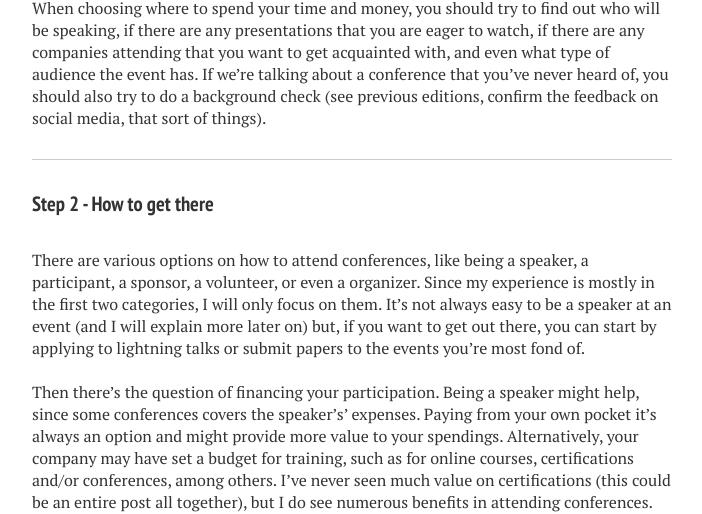
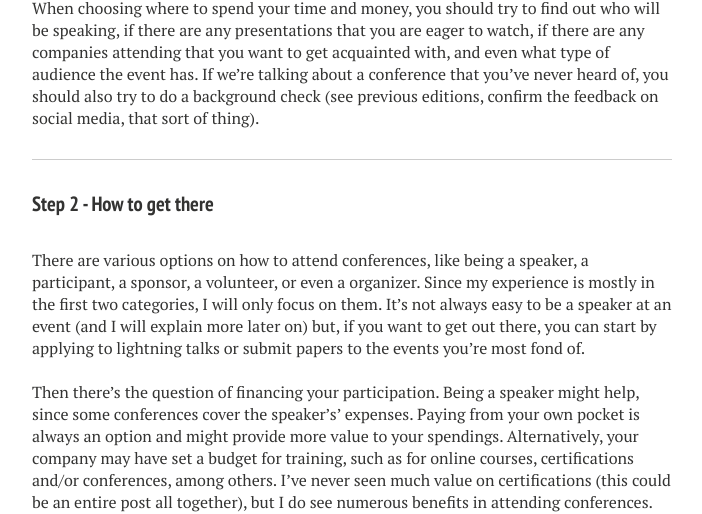
Before and after one commit to kintoandar/kintoandar.github.io, a Jekyll site: the page built from _posts/2017-01-17-Survival-guide-to-tech-conferences.md, in a window 1280 px wide and 900 px high, scrolled down 1540 px. Shown: the part 263-777 px from the top of the window, without its empty margins (288-990 px from the left). Built offline with Jekyll 4.4.1, drawn with Linux system fonts in a browser that asks for light colours; nearby versions of some CDN libraries; comment, search, counter and statistics services are not loaded; some of the changed text lies outside the part shown.

Commit message:
Fix typos on Survival-guide-to-tech-conferences

```diff
--- a/_posts/2017-01-17-Survival-guide-to-tech-conferences.md
+++ b/_posts/2017-01-17-Survival-guide-to-tech-conferences.md
@@ -50,14 +50,14 @@ From my own experience, what I value the most are open source, operations, cultu
    * `opensource`
    * `culture`
 
-When choosing where to spend your time and money, you should try to find out who will be speaking, if there are any presentations that you are eager to watch, if there are any companies attending that you want to get acquainted with, and even what type of audience the event has. If we’re talking about a conference that you’ve never heard of, you should also try to do a background check (see previous editions, confirm the feedback on social media, that sort of things).
+When choosing where to spend your time and money, you should try to find out who will be speaking, if there are any presentations that you are eager to watch, if there are any companies attending that you want to get acquainted with, and even what type of audience the event has. If we’re talking about a conference that you’ve never heard of, you should also try to do a background check (see previous editions, confirm the feedback on social media, that sort of thing).
 
 ---
 
 #### Step 2 - How to get there
 There are various options on how to attend conferences, like being a speaker, a participant, a sponsor, a volunteer, or even a organizer. Since my experience is mostly in the first two categories, I will only focus on them. It's not always easy to be a speaker at an event (and I will explain more later on) but, if you want to get out there, you can start by applying to lightning talks or submit papers to the events you’re most fond of.<br>
 <br>
-Then there’s the question of financing your participation. Being a speaker might help, since some conferences covers the speaker's’ expenses. Paying from your own pocket it’s always an option and might provide more value to your spendings. Alternatively, your company may have set a budget for training, such as for online courses, certifications and/or conferences, among others. I’ve never seen much value on certifications (this could be an entire post all together), but I do see numerous benefits in attending conferences.
+Then there’s the question of financing your participation. Being a speaker might help, since some conferences cover the speaker's’ expenses. Paying from your own pocket is always an option and might provide more value to your spendings. Alternatively, your company may have set a budget for training, such as for online courses, certifications and/or conferences, among others. I’ve never seen much value on certifications (this could be an entire post all together), but I do see numerous benefits in attending conferences.
 
 ---
 
```
Also changed, not shown: other parts of _posts/2017-01-17-Survival-guide-to-tech-conferences.md (+3 -3 lines).
